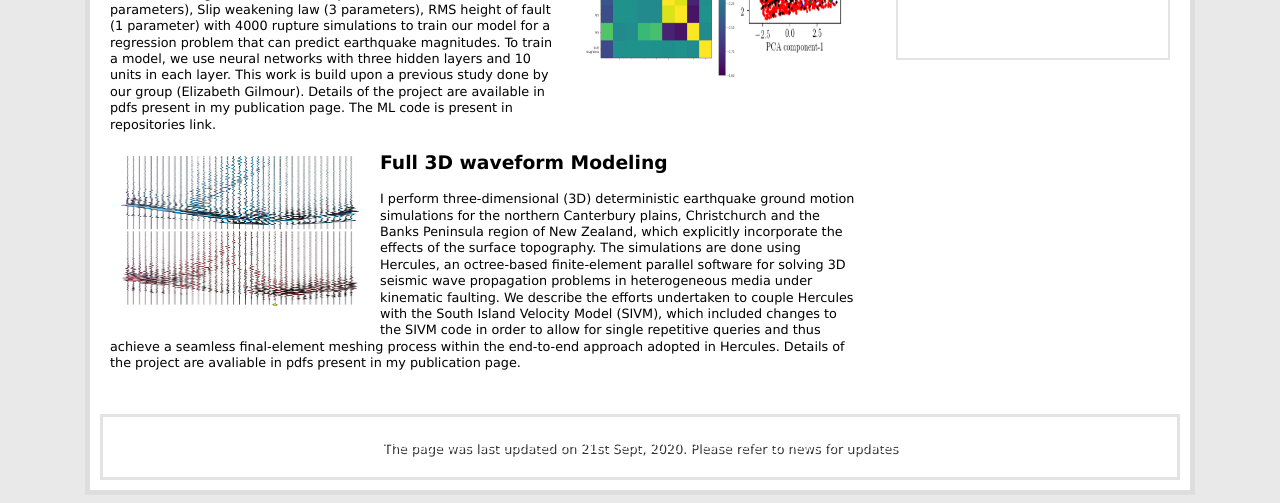
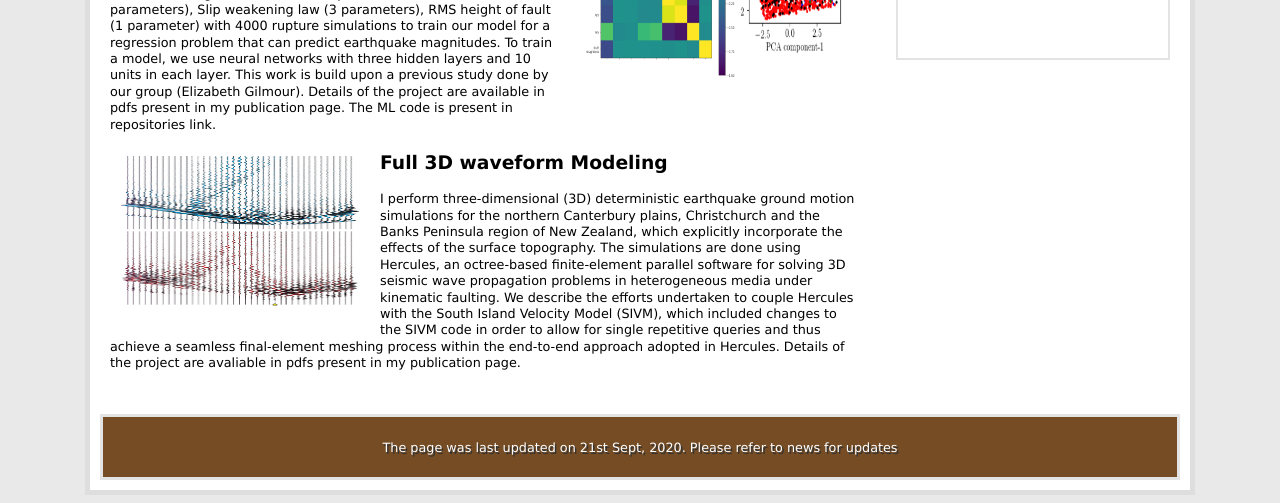
Before and after one commit to aqeel-magsi/Profile, a plain HTML site: page index.html in a window 1280 px wide. Shown: the part 1406-1909 px from the top of the page. Drawn offline with Linux system fonts and the light colour scheme.

Commit message:
footer changed

```diff
--- a/Styles/Stylesheet.css
+++ b/Styles/Stylesheet.css
@@ -60,7 +60,7 @@ footer
     text-align: center;
     color: #fff;
     text-shadow: 0.1em 0.1em #333;
-    /*background-image: url(../Images/bar_background.png);*/
+    background-image: url(../Images/bar_background.png);
 }
 
 #navigation
```
